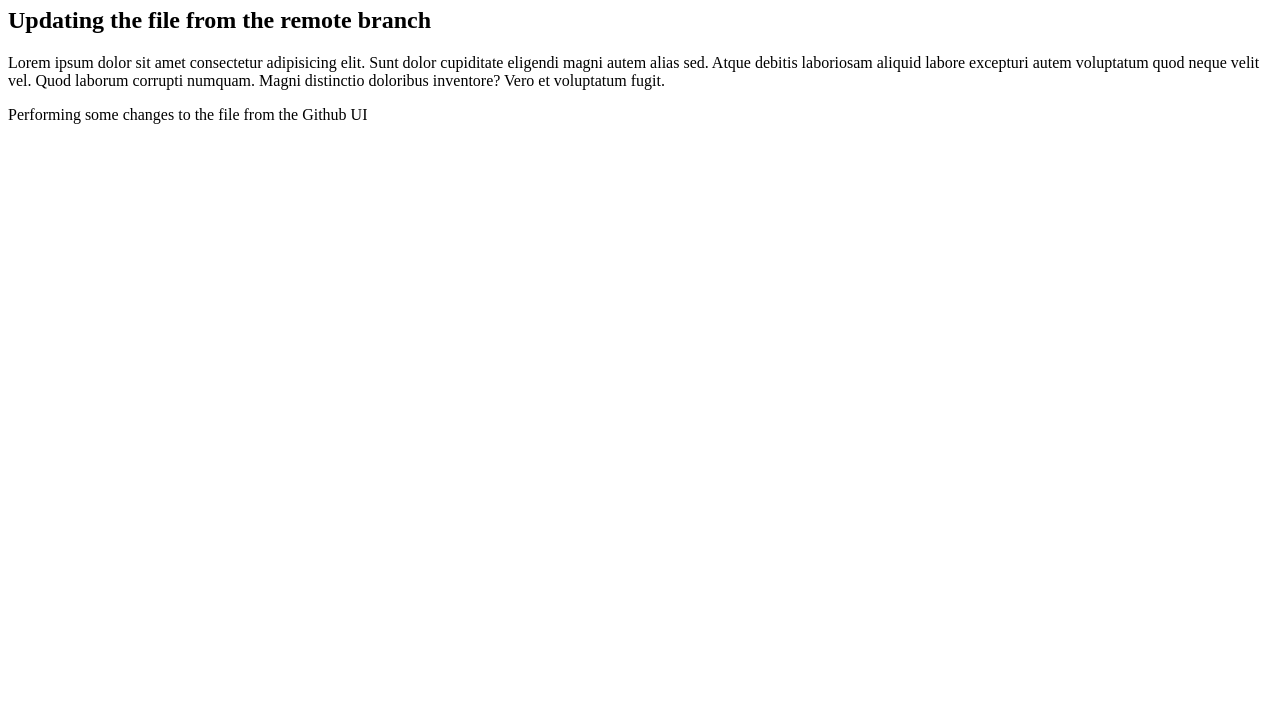
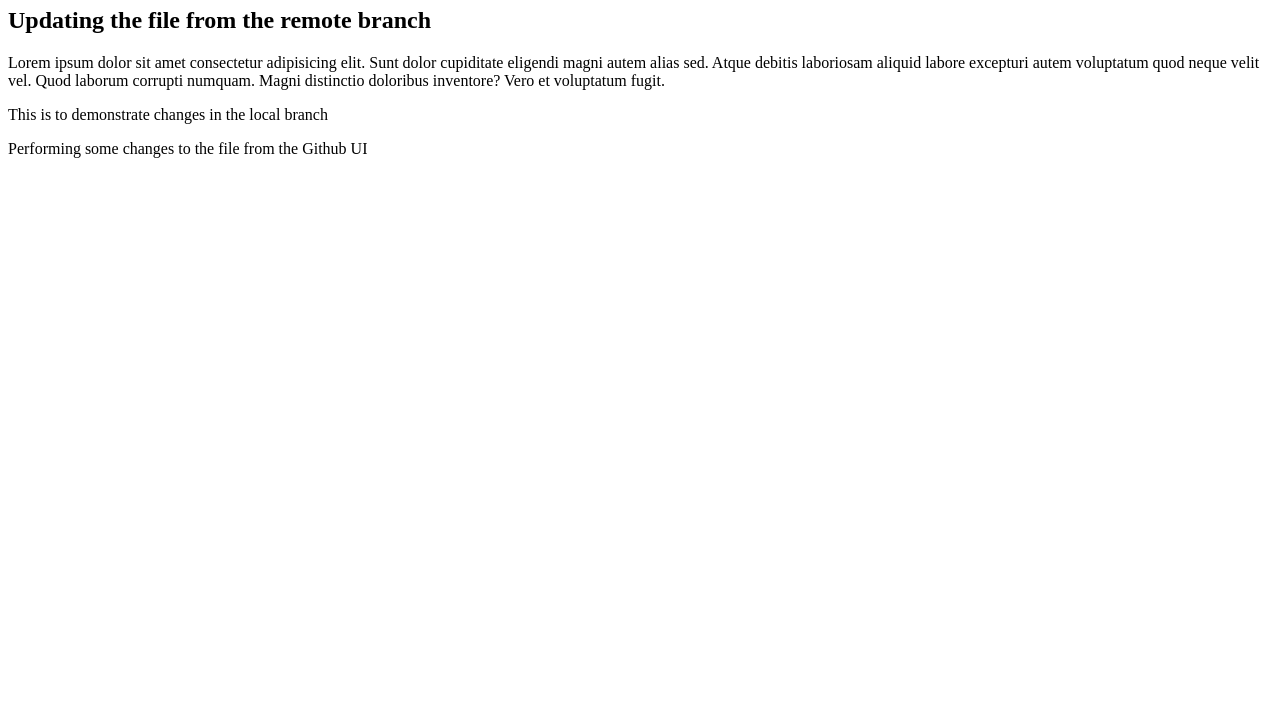
Before and after one commit to prashdeep/git_sessions, a plain HTML site: page index.html in a window 1280 px wide. Shown: the part 73-800 px from the top of the page. Drawn offline with Linux system fonts and the light colour scheme.

Commit message:
committing the changes in feature-one branch

```diff
--- a/index.html
+++ b/index.html
@@ -10,6 +10,7 @@
     <h2>Updating the file from the remote branch</h2>
     <p>Lorem ipsum dolor sit amet consectetur adipisicing elit. Sunt dolor cupiditate eligendi magni autem alias sed. Atque debitis laboriosam aliquid labore excepturi autem voluptatum quod neque velit vel. Quod laborum corrupti numquam. Magni distinctio doloribus inventore? Vero et voluptatum fugit.
     </p>
+    <p>This is to demonstrate changes in the local branch</p>
 
     <p>Performing some changes to the file from the Github UI</p>
 </body>
```
